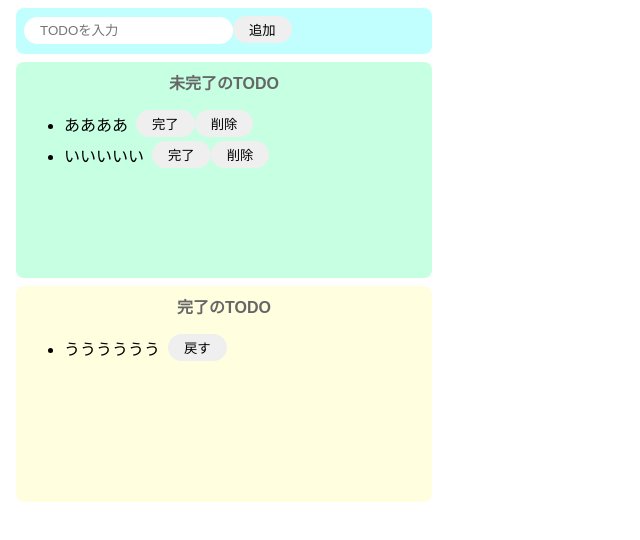
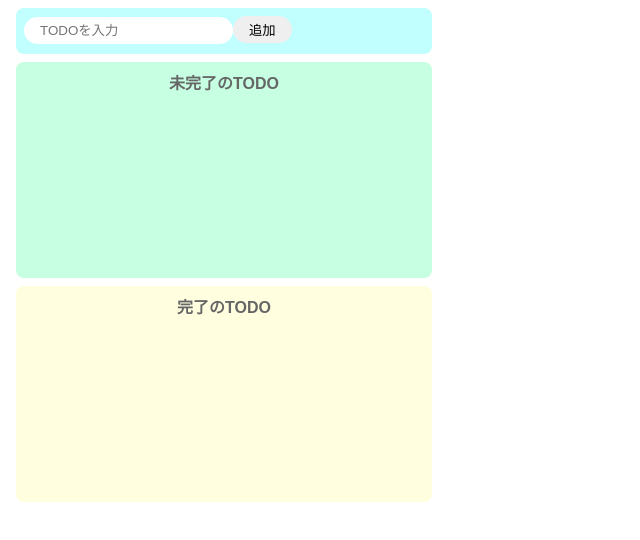
Before and after one commit to beppe11/codesandbox-react-todo, a React (Create React App) app: page / in a window 1280 px wide. Shown: the top 540 px of the page, without its empty margins (0-640 px from the left). Built offline with nearby package versions, Linux system fonts and the light colour scheme.

Commit message:
基本実装完了

```diff
--- a/src/App.jsx
+++ b/src/App.jsx
@@ -3,11 +3,8 @@
 
 export const App = () => {
   const [todoText, setTodoText] = useState("");
-  const [incompleteTodos, setIncompleteTodos] = useState([
-    "ああああ",
-    "いいいいい"
-  ]);
-  const [completeTodos, setCompleteTodos] = useState(["うううううう"]);
+  const [incompleteTodos, setIncompleteTodos] = useState([]);
+  const [completeTodos, setCompleteTodos] = useState([]);
 
   const onChangeTodoText = (event) => setTodoText(event.target.value);
 
@@ -25,6 +22,24 @@
     setIncompleteTodos(newTodos);
   };
 
+  const onClickComplete = (index) => {
+    const newIncompleteTodos = [...incompleteTodos];
+    newIncompleteTodos.splice(index, 1);
+
+    const newCompleteTodos = [...completeTodos, incompleteTodos[index]];
+
+    setIncompleteTodos(newIncompleteTodos);
+    setCompleteTodos(newCompleteTodos);
+  };
+
+  const onClickBack = (index) => {
+    const newCompleteTodos = [...completeTodos];
+    newCompleteTodos.splice(index, 1);
+
+    const newIncompleteTodos = [...incompleteTodos, completeTodos[index]];
+    setIncompleteTodos(newIncompleteTodos);
+    setCompleteTodos(newCompleteTodos);
+  };
   return (
     <>
       <div className="input-area">
@@ -42,7 +57,7 @@
             return (
               <div key={todo} className="list-row">
                 <li>{todo}</li>
-                <button>完了</button>
+                <button onClick={() => onClickComplete(index)}>完了</button>
                 <button onClick={() => onClickDelete(index)}>削除</button>
               </div>
             );
@@ -52,11 +67,11 @@
       <div className="complete-area">
         <p className="title">完了のTODO</p>
         <ul>
-          {completeTodos.map((todo) => {
+          {completeTodos.map((todo, index) => {
             return (
               <div key={todo} className="list-row">
                 <li>{todo}</li>
-                <button>戻す</button>
+                <button onClick={() => onClickBack(index)}>戻す</button>
               </div>
             );
           })}
```
